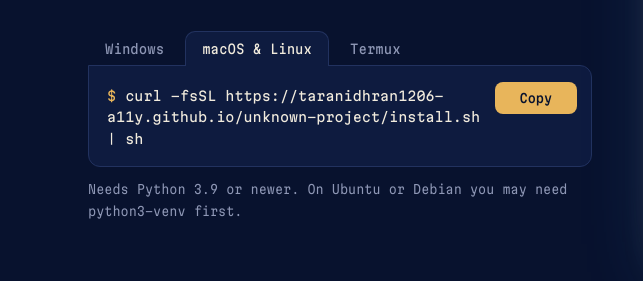
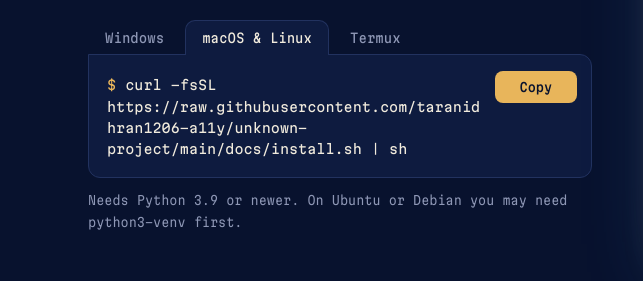
Before and after one commit to taranidhran1206-a11y/aradhya-cli, a plain HTML site: page docs/index.html in a window 1280 px wide. Shown: the part 431-712 px from the top of the page, 0-643 px from the left. Drawn offline with Linux system fonts and the light colour scheme.

Commit message:
Install commands use GitHub's raw file links, so they work even without Pages
Co-Authored-By: Claude Opus 5.5 <noreply@anthropic.com>
Claude-Session: https://claude.ai/code/session_01F9ZzHpkH3PW15TThTpBSyu

```diff
--- a/docs/index.html
+++ b/docs/index.html
@@ -291,9 +291,9 @@
   const CMDS = {
     win: { text: "irm https://raw.githubusercontent.com/taranidhran1206-a11y/unknown-project/main/docs/install.ps1 | iex",
            prompt: "PS>", note: "Paste into PowerShell or Windows Terminal. Python is installed for you if it's missing." },
-    nix: { text: "curl -fsSL https://taranidhran1206-a11y.github.io/unknown-project/install.sh | sh",
+    nix: { text: "curl -fsSL https://raw.githubusercontent.com/taranidhran1206-a11y/unknown-project/main/docs/install.sh | sh",
            prompt: "$", note: "Needs Python 3.9 or newer. On Ubuntu or Debian you may need python3-venv first." },
-    termux: { text: "curl -fsSL https://taranidhran1206-a11y.github.io/unknown-project/install.sh | sh",
+    termux: { text: "curl -fsSL https://raw.githubusercontent.com/taranidhran1206-a11y/unknown-project/main/docs/install.sh | sh",
               prompt: "$", note: "Run inside Termux. It installs Python with pkg if you don't have it yet." },
   };
   const cmd = document.getElementById("cmd"), note = document.getElementById("where-note"), copy = document.getElementById("copy");
```
Also changed, not shown: 2 other files.
